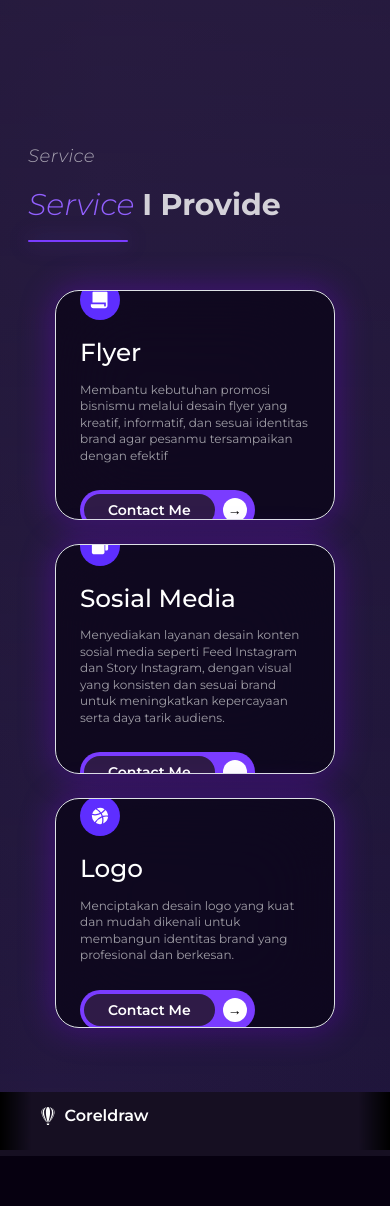
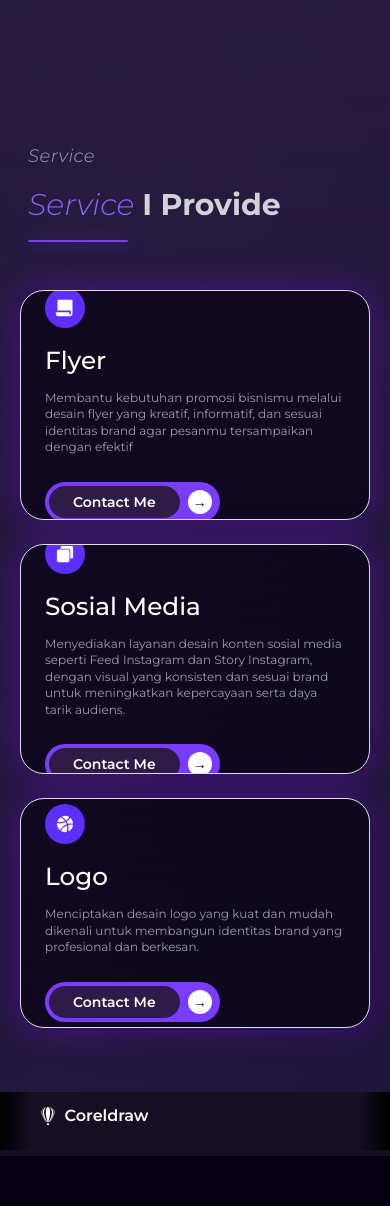
Before and after one commit to DanangGuswanrinandi/portofolio-website-danang, a React app: page /#/ in a window 390 px wide. Shown: the part 4991-6197 px from the top of the page. Built offline with nearby package versions, Linux system fonts and the light colour scheme; the HTML template or start-up script is replaced by a standard one.

Commit message:
update code

```diff
--- a/src/sections/section6.jsx
+++ b/src/sections/section6.jsx
@@ -34,7 +34,7 @@ export default function Section6() {
         <Row className="justify-center md:gap-0">
           <Col xs="12" md="4" className="flex justify-center mb-6 md:mb-8">
             <SpotlightCard
-              className="w-full max-w-[280px] h-[230px] md:max-w-[350px] flex flex-col justify-center px-4 md:px-6 gap-2.5"
+              className="w-full max-w-[350px] h-[230px] md:max-w-[350px] flex flex-col justify-center px-4 md:px-6 gap-2.5"
               spotlightColor="rgba(132, 0, 255, 0.45) "
             >
               {/* ICON */}
@@ -68,7 +68,7 @@ export default function Section6() {
 
           <Col xs="12" md="4" className="flex justify-center mb-6 md:mb-8">
             <SpotlightCard
-              className="w-full max-w-[280px] h-[230px] md:max-w-[350px] flex flex-col justify-center px-4 md:px-6 gap-2.5"
+              className="w-full max-w-[350px] h-[230px] md:max-w-[350px] flex flex-col justify-center px-4 md:px-6 gap-2.5"
               spotlightColor="rgba(132, 0, 255, 0.45)"
             >
               <div className="w-10 h-10 md:w-12 md:h-12 rounded-full bg-[#5e2eff] flex justify-center items-center mb-2 md:mb-2 shrink-0">
@@ -95,7 +95,7 @@ export default function Section6() {
 
           <Col xs="12" md="4" className="flex justify-center">
             <SpotlightCard
-              className="w-full max-w-[280px] h-[230px] md:max-w-[350px] flex flex-col justify-center px-4 md:px-6 gap-2.5"
+              className="w-full max-w-[350px] h-[230px] md:max-w-[350px] flex flex-col justify-center px-4 md:px-6 gap-2.5"
               spotlightColor="rgba(132, 0, 255, 0.45)"
             >
               <div className="w-10 h-10 md:w-12 md:h-12 rounded-full bg-[#5e2eff] flex justify-center items-center mb-2 md:mb-2 shrink-0">
```
